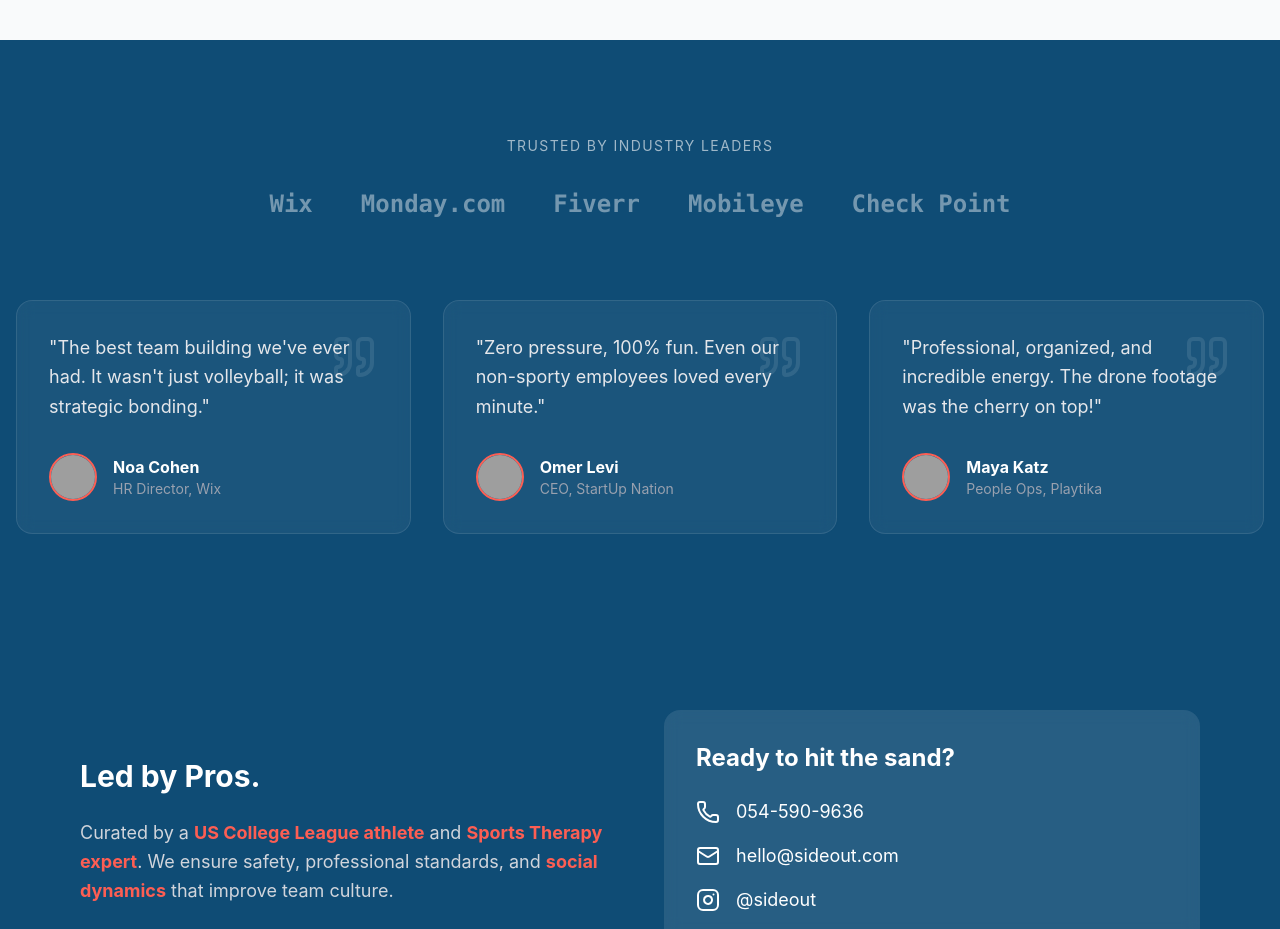
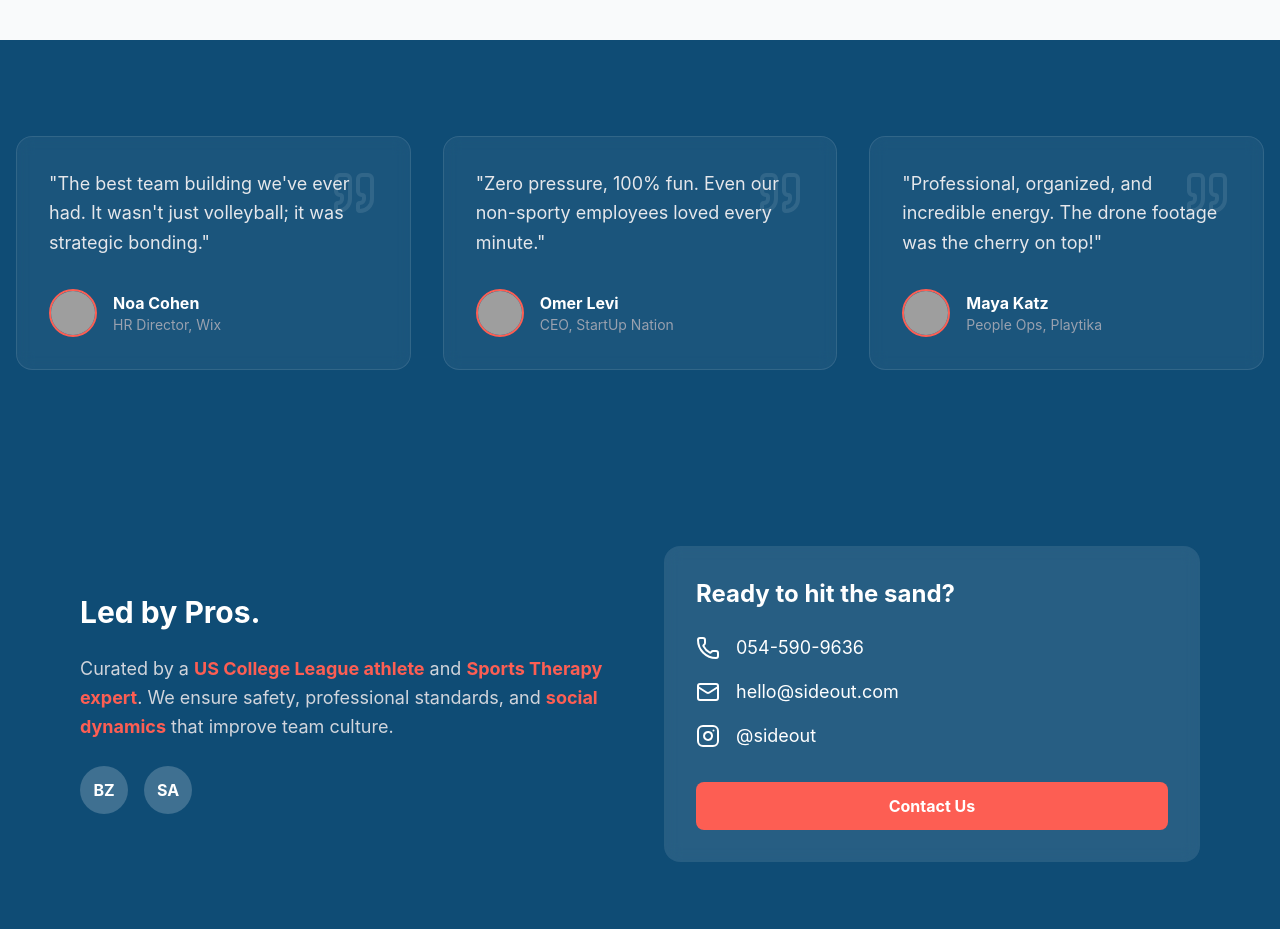
Before and after one commit to Benzeltzer/Sideout, a React (Vite) app: page / in a window 1280 px wide. Shown: the part 5640-6569 px from the top of the page. Built offline with nearby package versions, Linux system fonts and the light colour scheme; grey boxes are pictures that could not be loaded.

Commit message:
Refine Testimonials and TrustedBy components to avoid duplication

```diff
--- a/src/components/Testimonials.jsx
+++ b/src/components/Testimonials.jsx
@@ -30,14 +30,7 @@ export default function Testimonials() {
             <div className="max-w-7xl mx-auto px-4">
 
                 {/* Trusted By Marquee */}
-                <div className="text-center mb-20 opacity-60">
-                    <p className="text-sm uppercase tracking-widest mb-8">Trusted by Industry Leaders</p>
-                    <div className="flex justify-center gap-12 flex-wrap grayscale opacity-70">
-                        {companies.map((company, i) => (
-                            <span key={i} className="text-2xl font-bold font-mono">{company}</span>
-                        ))}
-                    </div>
-                </div>
+
 
                 <div className="grid md:grid-cols-3 gap-8">
                     {testimonials.map((t, i) => (
--- a/src/components/TrustedBy.jsx
+++ b/src/components/TrustedBy.jsx
@@ -1,6 +1,6 @@
 import { motion } from 'framer-motion';
 
-const companies = [1, 2, 3, 4, 5, 6];
+const companies = ["Wix", "Monday.com", "Fiverr", "Mobileye", "Check Point"];
 
 export default function TrustedBy() {
     return (
@@ -9,15 +9,11 @@ export default function TrustedBy() {
                 <p className="text-sm font-bold text-gray-400 uppercase tracking-widest mb-8">
                     Trusted by innovative teams across Tel Aviv
                 </p>
-                <div className="flex flex-wrap justify-center items-center gap-12 opacity-50 grayscale hover:grayscale-0 transition-all duration-500">
-                    {/* Placeholder Logos */}
-                    {companies.map((_, i) => (
-                        <motion.div
-                            key={i}
-                            whileHover={{ scale: 1.1, opacity: 1 }}
-                            className="h-8 w-24 bg-gray-300 rounded-md animate-pulse"
-                            title="Company Logo"
-                        />
+                <div className="flex justify-center gap-12 flex-wrap opacity-50 grayscale hover:grayscale-0 transition-all duration-500">
+                    {companies.map((company, i) => (
+                        <span key={i} className="text-2xl font-bold font-mono text-gray-400 hover:text-ocean transition-colors cursor-default">
+                            {company}
+                        </span>
                     ))}
                 </div>
             </div>
```
